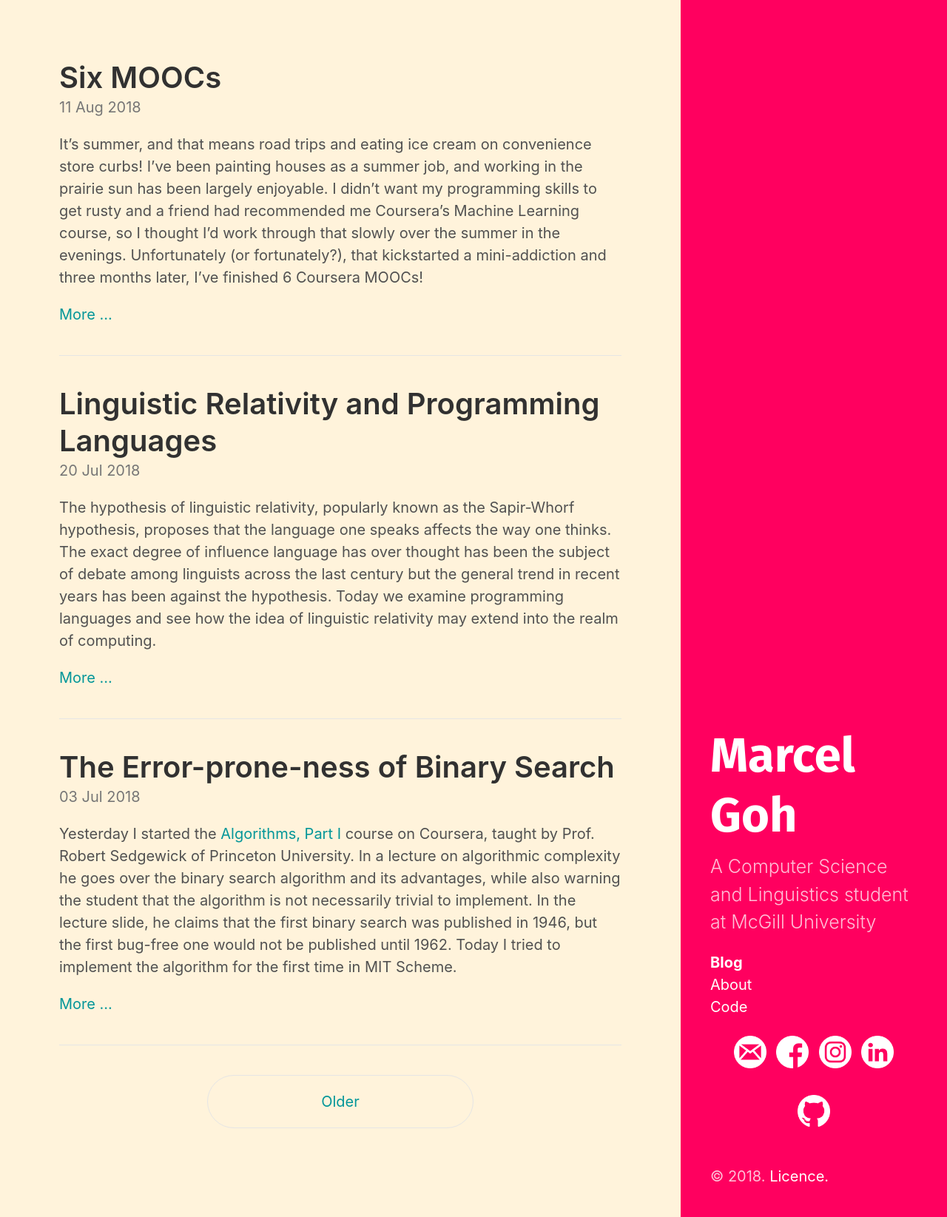
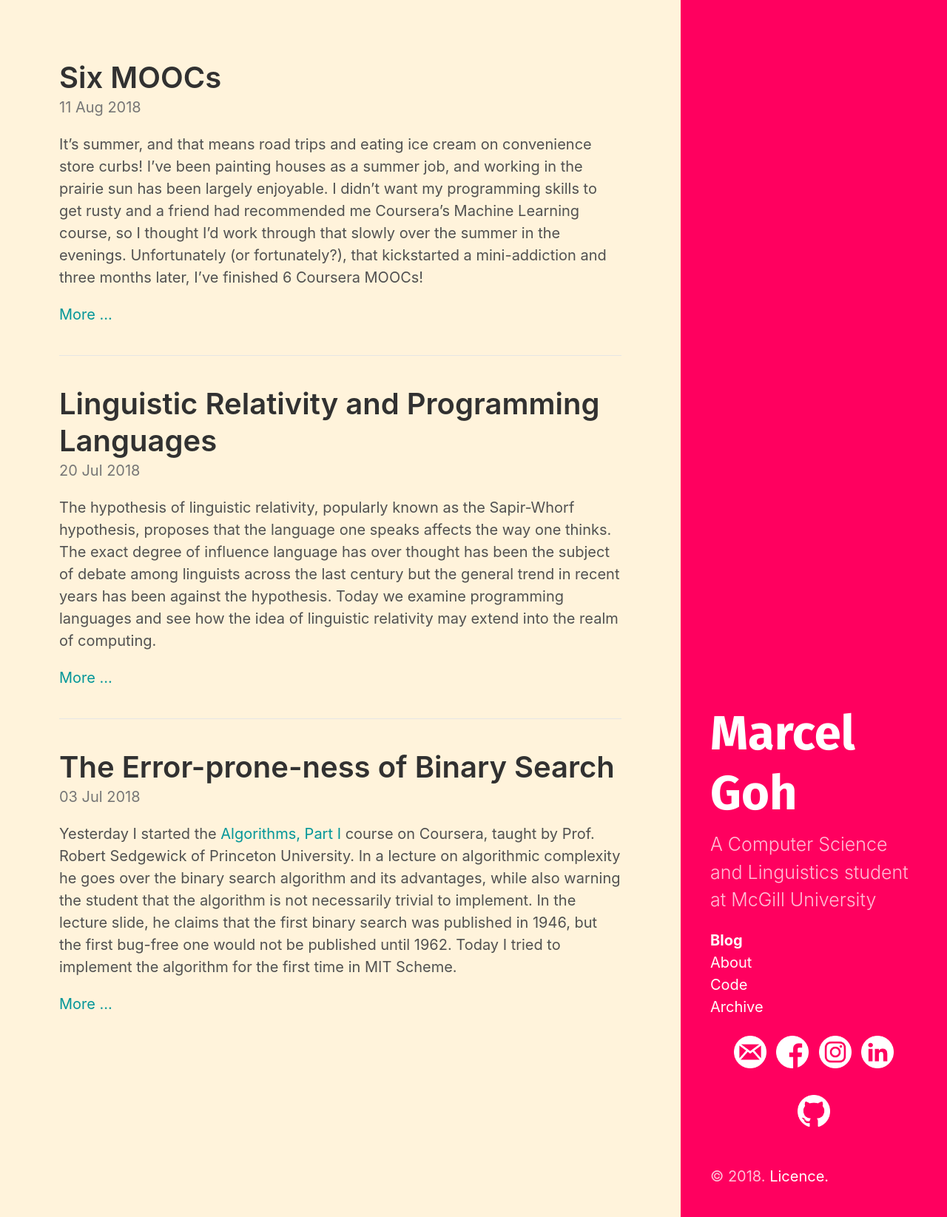
Before and after one commit to marcelgoh/marcelgoh.github.io, a Jekyll site: the page built from index.html, in a window 1280 px wide. Shown: the whole page at 74% size. Built offline with Jekyll 4.4.1, drawn with Linux system fonts in a browser that asks for light colours; the list of posts is cut into pages by our own code.

Commit message:
removed pagination links and added archive page

```diff
--- a/_includes/sidebar.html
+++ b/_includes/sidebar.html
@@ -12,12 +12,15 @@
   <p>
     <a class="side-link{% if page.url != '/about/' and
                              page.url != '/code/' and
+                             page.url != '/archive/' and
                              page.url != '/licence/' %} active{% endif %}"
        href="{{ site.baseurl }}/">Blog</a><br/>
     <a class="side-link{% if page.url == '/about/' %} active{% endif %}"
        href="{{ site.baseurl }}/about/">About</a><br/>
     <a class="side-link{% if page.url == '/code/' %} active{% endif %}"
        href="{{ site.baseurl }}/code/">Code</a><br/>
+    <a class="side-link{% if page.url == '/archive/' %} active{% endif %}"
+       href="{{ site.baseurl }}/archive/">Archive</a><br/>
   </p>
 
   {% assign current = page.url | downcase | split: '/' %}
--- a/_layouts/index.html
+++ b/_layouts/index.html
@@ -3,14 +3,6 @@ layout: default
 ---
 
 <div class="content">
-  {% if paginator.previous_page %}
-  <div class="pagination">
-    <a class="pagination-item newer"
-       href="{{ site.baseurl }}{{ paginator.previous_page_path }}">
-       Newer
-    </a>
-  </div>
-  {% endif %}
 
 
   {{ content }}
@@ -48,12 +40,4 @@ layout: default
   </article>
   {% endfor %}
 
-  {% if paginator.next_page %}
-  <div class="pagination">
-    <a class="pagination-item older"
-       href="{{ site.baseurl }}{{ paginator.next_page_path }}">
-       Older
-    </a>
-  </div>
-  {% endif %}
 </div>
```
Also changed, not shown: archive/index.md (added, +9 -0 lines).
